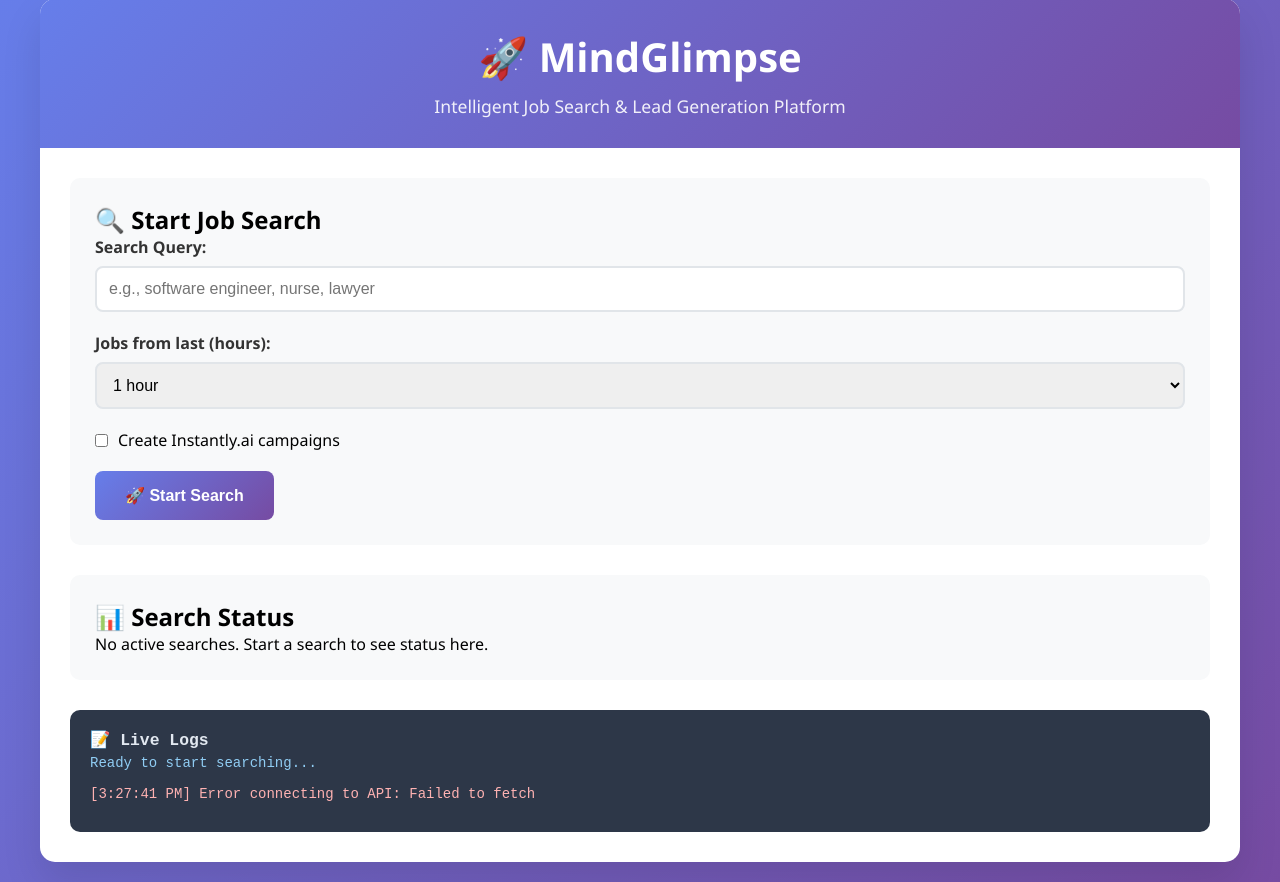
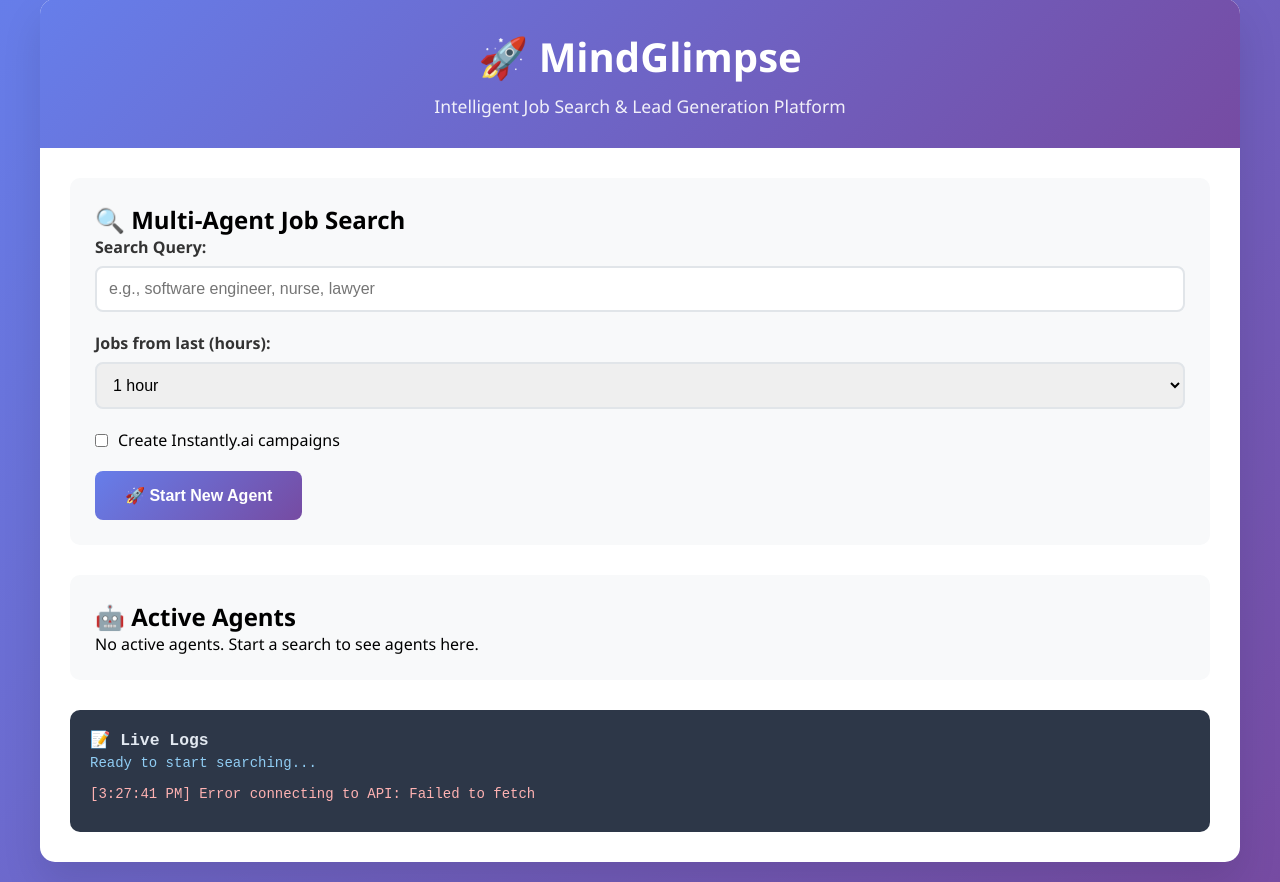
Before and after one commit to inevitablesale/coogi-2, a FastAPI app: page /ui in a window 1280 px wide. Shown: the part 21-903 px from the top of the page. Run offline with FastAPI, Linux system fonts and the light colour scheme.

Commit message:
Enhance UI to support multiple agents with individual kill buttons and real-time monitoring

```diff
--- a/templates/index.html
+++ b/templates/index.html
@@ -248,7 +248,7 @@
         <div class="main-content">
             <!-- Search Form -->
             <div class="search-section">
-                <h2>🔍 Start Job Search</h2>
+                <h2>🔍 Multi-Agent Job Search</h2>
                 <form id="searchForm">
                     <div class="form-group">
                         <label for="query">Search Query:</label>
@@ -271,19 +271,16 @@
                     </div>
 
                     <button type="submit" class="btn" id="startSearchBtn">
-                        🚀 Start Search
-                    </button>
-                    <button type="button" class="btn btn-danger hidden" id="cancelSearchBtn">
-                        🚫 Cancel Search
+                        🚀 Start New Agent
                     </button>
                 </form>
             </div>
 
-            <!-- Status Section -->
+            <!-- Active Agents Section -->
             <div class="status-section">
-                <h2>📊 Search Status</h2>
-                <div id="statusContent">
-                    <p>No active searches. Start a search to see status here.</p>
+                <h2>🤖 Active Agents</h2>
+                <div id="agentsContent">
+                    <p>No active agents. Start a search to see agents here.</p>
                 </div>
             </div>
 
@@ -298,18 +295,19 @@
     </div>
 
     <script>
-        let currentBatchId = null;
-        let statusInterval = null;
+        let activeAgents = new Map(); // batch_id -> agent data
+        let statusIntervals = new Map(); // batch_id -> interval
 
         // API Base URL
         const API_BASE = 'https://coogi-2-production.up.railway.app';
 
         // Add log entry
-        function addLog(message, type = 'info') {
+        function addLog(message, type = 'info', agentId = null) {
             const logContent = document.getElementById('logContent');
             const logEntry = document.createElement('div');
             logEntry.className = `log-entry log-${type}`;
-            logEntry.textContent = `[${new Date().toLocaleTimeString()}] ${message}`;
+            const agentPrefix = agentId ? `[Agent ${agentId}] ` : '';
+            logEntry.textContent = `[${new Date().toLocaleTimeString()}] ${agentPrefix}${message}`;
             logContent.appendChild(logEntry);
             logContent.scrollTop = logContent.scrollHeight;
         }
@@ -326,10 +324,11 @@
             setTimeout(() => alert.remove(), 5000);
         }
 
-        // Start search
-        async function startSearch(formData) {
+        // Start new agent
+        async function startAgent(formData) {
             try {
-                addLog('Starting job search...', 'info');
+                const query = formData.get('query');
+                addLog(`Starting new agent for: ${query}`, 'info');
 
                 const response = await fetch(`${API_BASE}/process-jobs-background`, {
                     method: 'POST',
@@ -337,7 +336,7 @@
                         'Content-Type': 'application/json'
                     },
                     body: JSON.stringify({
-                        query: formData.get('query'),
+                        query: query,
                         hours_old: parseInt(formData.get('hoursOld')),
                         create_campaigns: formData.get('createCampaigns') === 'on'
                     })
@@ -348,32 +347,41 @@
                 }
 
                 const result = await response.json();
-                currentBatchId = result.batch_id;
+                const batchId = result.batch_id;
 
-                addLog(`Search started with batch ID: ${currentBatchId}`, 'success');
-                showAlert(`Search started successfully! Batch ID: ${currentBatchId}`, 'success');
+                // Store agent data
+                activeAgents.set(batchId, {
+                    query: query,
+                    batchId: batchId,
+                    status: 'processing',
+                    startTime: new Date(),
+                    jobsFound: result.jobs_found || 0
+                });
 
-                // Update UI
-                document.getElementById('startSearchBtn').classList.add('hidden');
-                document.getElementById('cancelSearchBtn').classList.remove('hidden');
+                addLog(`Agent started with batch ID: ${batchId}`, 'success', batchId);
+                showAlert(`Agent started successfully! Batch ID: ${batchId}`, 'success');
 
-                // Start monitoring
-                startStatusMonitoring();
+                // Start monitoring this agent
+                startAgentMonitoring(batchId);
+
+                // Update agents display
+                updateAgentsDisplay();
+
+                // Clear form
+                document.getElementById('searchForm').reset();
 
             } catch (error) {
-                addLog(`Error starting search: ${error.message}`, 'error');
-                showAlert(`Error starting search: ${error.message}`, 'error');
+                addLog(`Error starting agent: ${error.message}`, 'error');
+                showAlert(`Error starting agent: ${error.message}`, 'error');
             }
         }
 
-        // Cancel search
-        async function cancelSearch() {
-            if (!currentBatchId) return;
+        // Cancel specific agent
+        async function cancelAgent(batchId) {
+            try {
+                addLog(`Cancelling agent ${batchId}...`, 'warning', batchId);
 
-            try {
-                addLog(`Cancelling search ${currentBatchId}...`, 'warning');
-
-                const response = await fetch(`${API_BASE}/cancel-search/${currentBatchId}`, {
+                const response = await fetch(`${API_BASE}/cancel-search/${batchId}`, {
                     method: 'POST'
                 });
 
@@ -382,77 +390,106 @@
                 }
 
                 const result = await response.json();
-                addLog(`Search cancelled: ${result.message}`, 'success');
-                showAlert('Search cancelled successfully!', 'success');
+                addLog(`Agent cancelled: ${result.message}`, 'success', batchId);
+                showAlert(`Agent cancelled successfully!`, 'success');
 
-                // Update UI
-                document.getElementById('startSearchBtn').classList.remove('hidden');
-                document.getElementById('cancelSearchBtn').classList.add('hidden');
-
-                // Stop monitoring
-                stopStatusMonitoring();
+                // Remove agent from tracking
+                activeAgents.delete(batchId);
+                stopAgentMonitoring(batchId);
+                updateAgentsDisplay();
 
             } catch (error) {
-                addLog(`Error cancelling search: ${error.message}`, 'error');
-                showAlert(`Error cancelling search: ${error.message}`, 'error');
+                addLog(`Error cancelling agent: ${error.message}`, 'error', batchId);
+                showAlert(`Error cancelling agent: ${error.message}`, 'error');
             }
         }
 
-        // Monitor search status
-        async function checkSearchStatus() {
-            if (!currentBatchId) return;
-
+        // Monitor specific agent
+        async function checkAgentStatus(batchId) {
             try {
-                const response = await fetch(`${API_BASE}/search-status/${currentBatchId}`);
+                const response = await fetch(`${API_BASE}/search-status/${batchId}`);
 
                 if (response.ok) {
                     const status = await response.json();
-                    updateStatusDisplay(status);
+
+                    // Update agent data
+                    const agent = activeAgents.get(batchId);
+                    if (agent) {
+                        agent.status = status.status;
+                        agent.isCancelled = status.is_cancelled;
+
+                        // If completed or cancelled, remove from active agents
+                        if (status.status === 'completed' || status.is_cancelled) {
+                            activeAgents.delete(batchId);
+                            stopAgentMonitoring(batchId);
+                            addLog(`Agent ${batchId} finished`, 'info', batchId);
+                        }
+
+                        updateAgentsDisplay();
+                    }
                 }
             } catch (error) {
-                addLog(`Error checking status: ${error.message}`, 'error');
+                addLog(`Error checking agent status: ${error.message}`, 'error', batchId);
             }
         }
 
-        // Update status display
-        function updateStatusDisplay(status) {
-            const statusContent = document.getElementById('statusContent');
-
-            const statusHtml = `
-                <div class="status-card">
-                    <h3>Current Search</h3>
-                    <p><strong>Batch ID:</strong> ${status.batch_id}</p>
-                    <p><strong>Status:</strong>
-                        <span class="status-badge status-${status.status}">${status.status}</span>
-                    </p>
-                    <p><strong>Cancelled:</strong> ${status.is_cancelled ? 'Yes' : 'No'}</p>
-                </div>
-            `;
-
-            statusContent.innerHTML = statusHtml;
+        // Start monitoring for specific agent
+        function startAgentMonitoring(batchId) {
+            const interval = setInterval(() => checkAgentStatus(batchId), 5000);
+            statusIntervals.set(batchId, interval);
         }
 
-        // Start status monitoring
-        function startStatusMonitoring() {
-            statusInterval = setInterval(checkSearchStatus, 5000); // Check every 5 seconds
+        // Stop monitoring for specific agent
+        function stopAgentMonitoring(batchId) {
+            const interval = statusIntervals.get(batchId);
+            if (interval) {
+                clearInterval(interval);
+                statusIntervals.delete(batchId);
+            }
         }
 
-        // Stop status monitoring
-        function stopStatusMonitoring() {
-            if (statusInterval) {
-                clearInterval(statusInterval);
-                statusInterval = null;
+        // Update agents display
+        function updateAgentsDisplay() {
+            const agentsContent = document.getElementById('agentsContent');
+
+            if (activeAgents.size === 0) {
+                agentsContent.innerHTML = '<p>No active agents. Start a search to see agents here.</p>';
+                return;
             }
+
+            let agentsHtml = '<div class="status-grid">';
+
+            activeAgents.forEach((agent, batchId) => {
+                const duration = Math.floor((new Date() - agent.startTime) / 1000);
+                const minutes = Math.floor(duration / 60);
+                const seconds = duration % 60;
+
+                agentsHtml += `
+                    <div class="status-card">
+                        <h3>Agent: ${agent.query}</h3>
+                        <p><strong>Batch ID:</strong> ${batchId}</p>
+                        <p><strong>Status:</strong>
+                            <span class="status-badge status-${agent.status}">${agent.status}</span>
+                        </p>
+                        <p><strong>Jobs Found:</strong> ${agent.jobsFound}</p>
+                        <p><strong>Runtime:</strong> ${minutes}m ${seconds}s</p>
+                        <button onclick="cancelAgent('${batchId}')" class="btn btn-danger" style="margin-top: 10px;">
+                            🚫 Kill Agent
+                        </button>
+                    </div>
+                `;
+            });
+
+            agentsHtml += '</div>';
+            agentsContent.innerHTML = agentsHtml;
         }
 
         // Event listeners
         document.getElementById('searchForm').addEventListener('submit', async (e) => {
             e.preventDefault();
             const formData = new FormData(e.target);
-            await startSearch(formData);
+            await startAgent(formData);
         });
-
-        document.getElementById('cancelSearchBtn').addEventListener('click', cancelSearch);
 
         // Check API health on load
         window.addEventListener('load', async () => {
```
